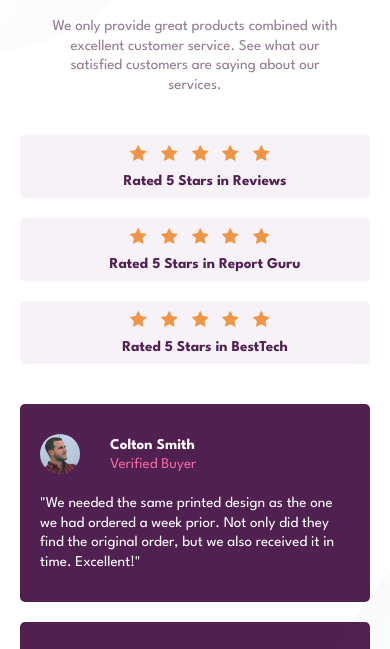
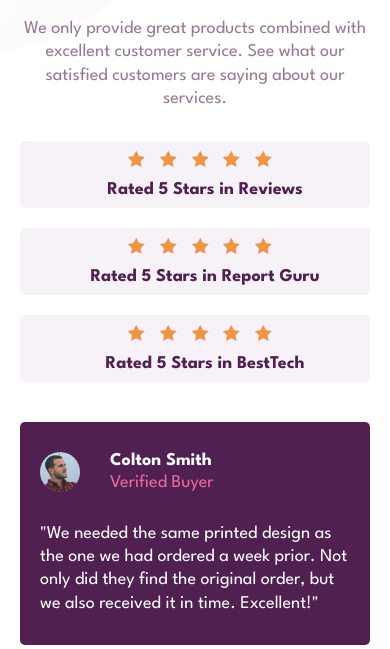
Before and after one commit to Mohammed-Elkharadly/section-master, a plain HTML site: page index.html in a window 390 px wide. Shown: the part 181-830 px from the top of the page. Drawn offline with Linux system fonts and the light colour scheme.

Commit message:
modified in css

```diff
--- a/main.css
+++ b/main.css
@@ -79,24 +79,17 @@ main .container .content .text h1 {
 }
 
 main .container .content .text p {
-    font-size: 1.5rem;
+    font-size: 1.8rem;
     line-height: 1.3;
     color: hsl(303, 10%, 53%);
-}
-
-@media (max-width: 70em) {
-    main .container .content .text p {
-        width: 30rem;
-        margin: auto;
-        padding-bottom: 2rem;
-    }
+    margin-bottom: 1rem;
 }
 
 main .container .content .rates .rate {
     padding: 1rem 2rem;
     margin-top: 2rem;
     background-color: hsl(300, 24%, 96%);
-    font-size: 1.5rem;
+    font-size: 1.8rem;
     font-weight: 700;
     border-radius: .5rem;
     display: flex;
@@ -185,9 +178,9 @@ main .container .groups .three {
 
 main .container .groups .group .paragraph {
     color: hsl(0, 0%, 100%);
-    font-size: 1.5rem;
+    font-size: 1.8rem;
     line-height: 1.3;
-    margin-top: 2rem;
+    margin-top: 3rem;
 }
 
 main .container .groups .group .info {
@@ -203,12 +196,12 @@ main .container .groups .group .info img {
 
 main .container .groups .group .info .heading span {
     color: hsl(0, 0%, 100%);
-    font-size: 1.5rem;
+    font-size: 1.8rem;
     font-weight: 700;
 }
 
 main .container .groups .group .info .heading p {
     color: hsl(333, 80%, 67%);
-    font-size: 1.5rem;
+    font-size: 1.8rem;
     padding-top: .5rem;
 }
```
